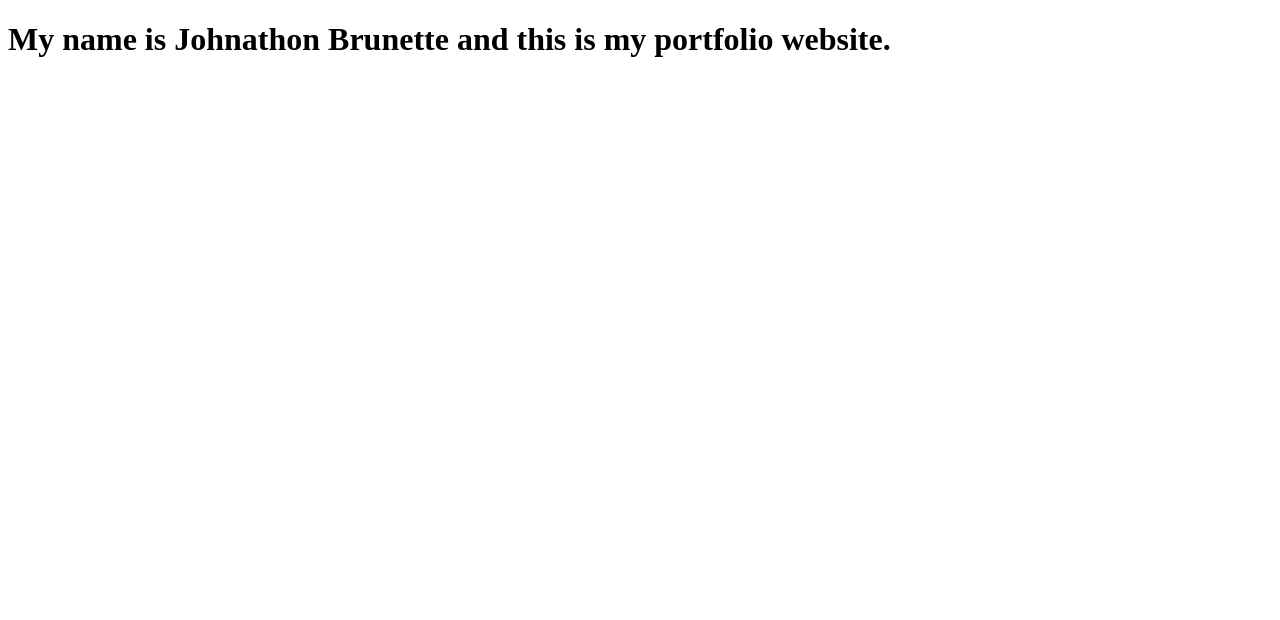
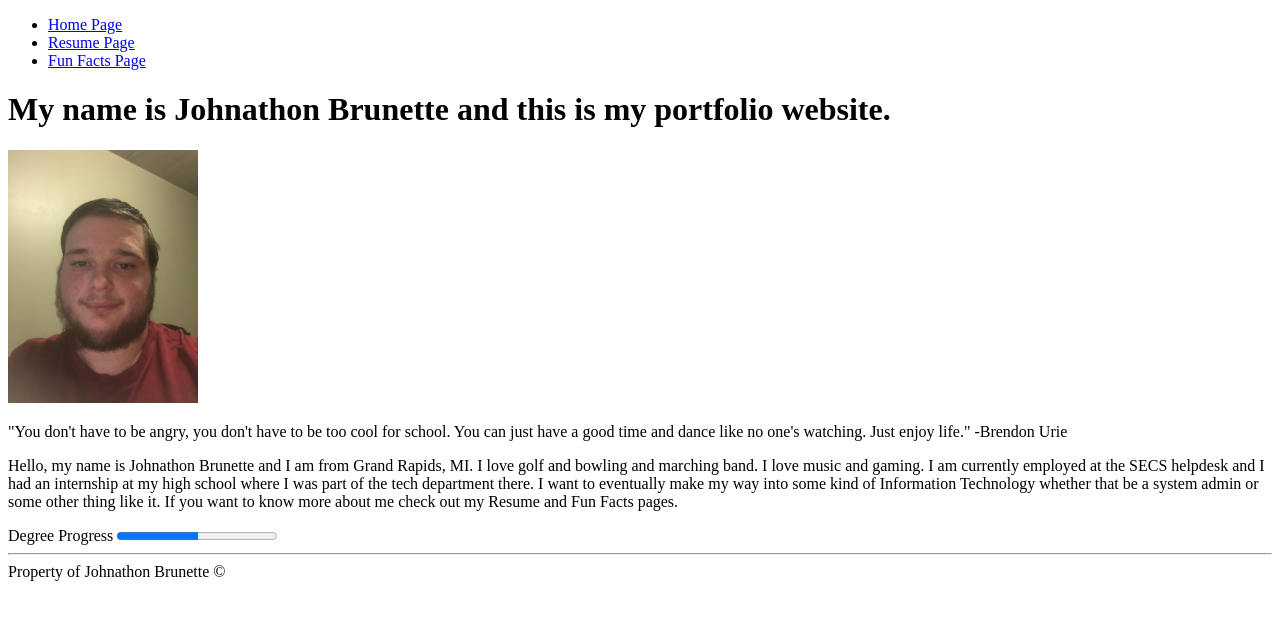
Before and after one commit to CrummyPaper80/JohnathonBrunette_hw2_csi2520_fs2021, a plain HTML site: page index.html in a window 1280 px wide. Drawn offline with Linux system fonts and the light colour scheme.

Commit message:
added resume.html and fun_facts.html and added a pic of me

```diff
--- a/index.html
+++ b/index.html
@@ -5,10 +5,34 @@
     <meta http-equiv="X-UA-Compatible" content="IE=edge">
     <meta name="viewport" content="width=device-width, initial-scale=1.0">
     <title>JB Portfolio Site</title>
-    <link rel="shortcut icon" href="/img/OU_logo.jpg" type="image/jpg">
-    <link rel="shortcut icon" href="favicon.ico" type="image/x-icon">
+    <script src="https://kit.fontawesome.com/16b00824a7.js" crossorigin="anonymous"></script>
+    <link rel="shortcut icon" href="img/OU_logo.jpg" type="image/jpg">
+    <nav>
+        <ul>
+            <li><a href="./index.html">Home Page</a></li>
+            <li><a href="html/resume.html">Resume Page</a></li>
+            <li><a href="html/fun_fact.html">Fun Facts Page</a></li>
+        </ul>
+    </nav>
 </head>
+
 <body>
-    <h1>My name is Johnathon Brunette and this is my portfolio website.</h1>
+    <main>
+        <h1>My name is Johnathon Brunette and this is my portfolio website.</h1>
+        <img src="img/Pic_Of_Me.JPG" alt="Image of myself" width="15%">
+
+        <p>"You don't have to be angry, you don't have to be too cool for school. You can just have a good time and dance like no one's watching. Just enjoy life." -Brendon Urie</p>
+        <p>Hello, my name is Johnathon Brunette and I am from Grand Rapids, MI. I love golf and bowling and marching band. I love music and gaming.
+        I am currently employed at the SECS helpdesk and I had an internship at my high school where I was part of the tech department there.
+        I want to eventually make my way into some kind of Information Technology whether that be a system admin or some other thing like it.
+        If you want to know more about me check out my Resume and Fun Facts pages.
+        </p>
+        <label for="Degree_Progress">Degree Progress</label>
+        <progress id="Degree_Progress" min=0 max=128 value=65>0.51</progress>
+    </main>
+    <hr>
+    <footer id="page_footer">
+        Property of Johnathon Brunette &copy;
+    </footer>
 </body>
 </html>
```
Also changed, not shown: html/fun_fact.html (added), html/resume.html (added), img/Pic_Of_Me.JPG (added).
